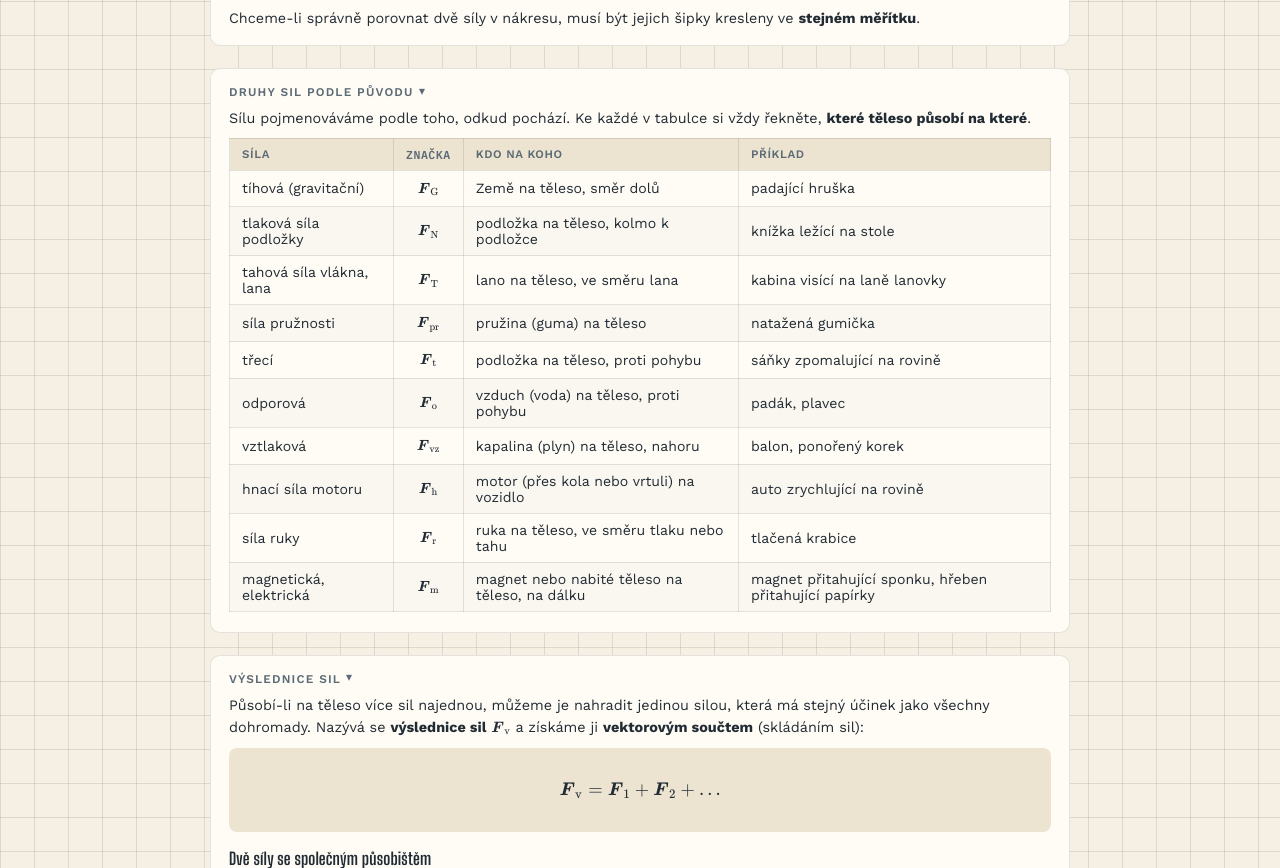
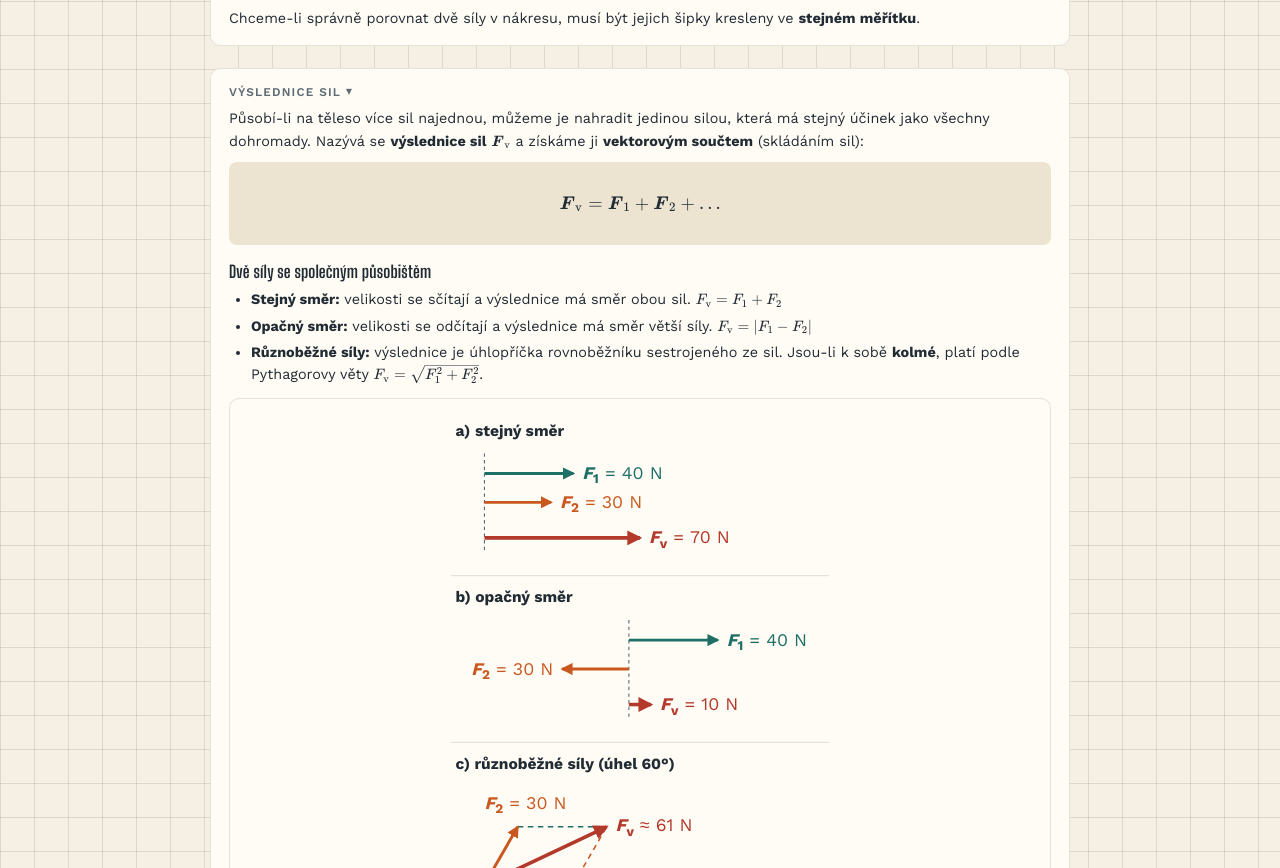
Before and after one commit to psykoraa/fyzika, a plain HTML site: page kvinta/sila.html in a window 1280 px wide. Shown: the part 1495-2363 px from the top of the page. Drawn offline with nearby package versions, Linux system fonts and the light colour scheme; no server answers.

Commit message:
Update sila.html

```diff
--- a/kvinta/sila.html
+++ b/kvinta/sila.html
@@ -252,30 +252,6 @@
         <figcaption>Síla \(\boldsymbol{F}\) o velikosti \(30\ \mathrm{N}\): působiště \(P\), vektorová přímka \(p\) a šipka, jejíž délka je podle měřítka vpravo dole (úsečka odpovídá \(10\ \mathrm{N}\)) třikrát větší.</figcaption>
       </figure>
       <p>Chceme-li správně porovnat dvě síly v nákresu, musí být jejich šipky kresleny ve <b>stejném měřítku</b>.</p>
-    </div>
-
-    <div class="panel">
-      <div class="panel-title">Druhy sil podle původu</div>
-      <p>Sílu pojmenováváme podle toho, odkud pochází. Ke každé v tabulce si vždy řekněte, <b>které těleso působí na které</b>.</p>
-      <div class="theory-table-wrap">
-        <table class="theory-table">
-          <thead>
-            <tr><th>Síla</th><th class="mono">Značka</th><th>Kdo na koho</th><th>Příklad</th></tr>
-          </thead>
-          <tbody>
-            <tr><td>tíhová (gravitační)</td><td class="mono">\(\boldsymbol{F}_\mathrm{G}\)</td><td>Země na těleso, směr dolů</td><td>padající hruška</td></tr>
-            <tr><td>tlaková síla podložky</td><td class="mono">\(\boldsymbol{F}_\mathrm{N}\)</td><td>podložka na těleso, kolmo k podložce</td><td>knížka ležící na stole</td></tr>
-            <tr><td>tahová síla vlákna, lana</td><td class="mono">\(\boldsymbol{F}_\mathrm{T}\)</td><td>lano na těleso, ve směru lana</td><td>kabina visící na laně lanovky</td></tr>
-            <tr><td>síla pružnosti</td><td class="mono">\(\boldsymbol{F}_\mathrm{pr}\)</td><td>pružina (guma) na těleso</td><td>natažená gumička</td></tr>
-            <tr><td>třecí</td><td class="mono">\(\boldsymbol{F}_\mathrm{t}\)</td><td>podložka na těleso, proti pohybu</td><td>sáňky zpomalující na rovině</td></tr>
-            <tr><td>odporová</td><td class="mono">\(\boldsymbol{F}_\mathrm{o}\)</td><td>vzduch (voda) na těleso, proti pohybu</td><td>padák, plavec</td></tr>
-            <tr><td>vztlaková</td><td class="mono">\(\boldsymbol{F}_\mathrm{vz}\)</td><td>kapalina (plyn) na těleso, nahoru</td><td>balon, ponořený korek</td></tr>
-            <tr><td>hnací síla motoru</td><td class="mono">\(\boldsymbol{F}_\mathrm{h}\)</td><td>motor (přes kola nebo vrtuli) na vozidlo</td><td>auto zrychlující na rovině</td></tr>
-            <tr><td>síla ruky</td><td class="mono">\(\boldsymbol{F}_\mathrm{r}\)</td><td>ruka na těleso, ve směru tlaku nebo tahu</td><td>tlačená krabice</td></tr>
-            <tr><td>magnetická, elektrická</td><td class="mono">\(\boldsymbol{F}_\mathrm{m}\)</td><td>magnet nebo nabité těleso na těleso, na dálku</td><td>magnet přitahující sponku, hřeben přitahující papírky</td></tr>
-          </tbody>
-        </table>
-      </div>
     </div>
 
     <div class="panel">
```
